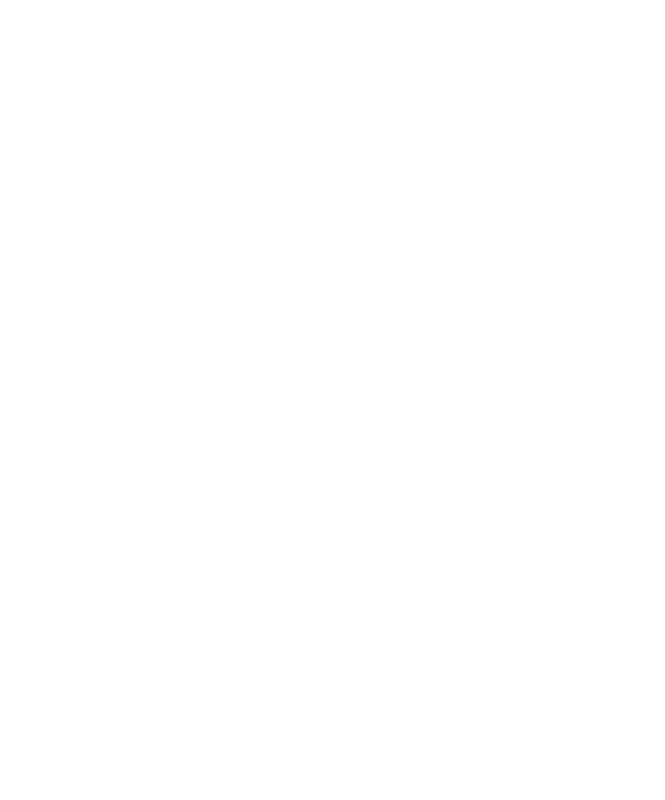
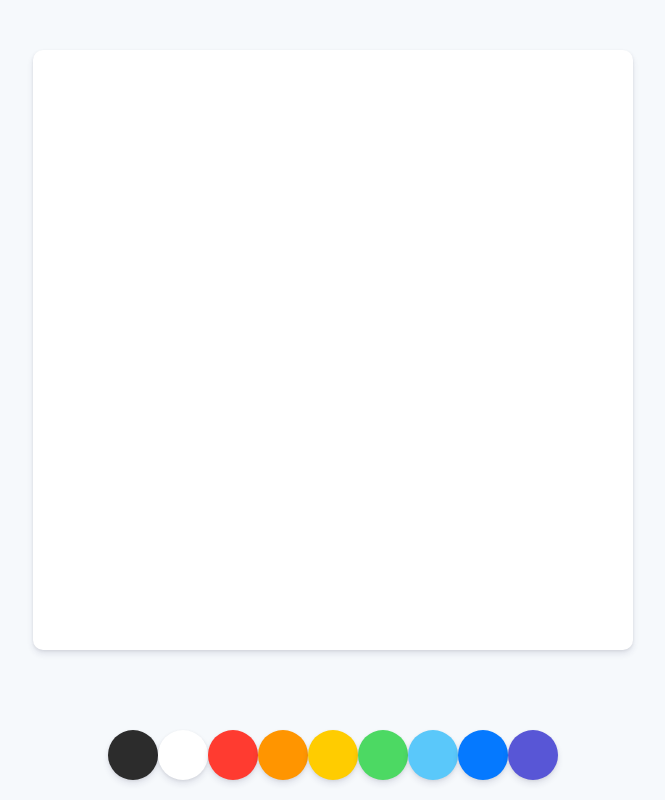
Before and after one commit to alstjr5949/paintjs, a plain HTML site: page index.html in a window 1280 px wide. Shown: the whole page, without its empty margins (307-972 px from the left). Drawn offline with Linux system fonts and the light colour scheme.

Commit message:
setup first

```diff
--- a/index.html
+++ b/index.html
@@ -8,6 +8,20 @@
   <title>PaintJS</title>
 </head>
 <body>
+  <canvas id="jsCanvas" class="canvas"></canvas>
+  <div class="controls">
+    <div class="controls__colors" id="jsColors">
+      <div class="controls__color" style="background-color:#2c2c2c"></div>
+      <div class="controls__color" style="background-color:white"></div>
+      <div class="controls__color" style="background-color:#FF3B30"></div>
+      <div class="controls__color" style="background-color:#FF9500"></div>
+      <div class="controls__color" style="background-color:#FFCC00"></div>
+      <div class="controls__color" style="background-color:#4CD963"></div>
+      <div class="controls__color" style="background-color:#5AC8FA"></div>
+      <div class="controls__color" style="background-color:#0579FF"></div>
+      <div class="controls__color" style="background-color:#5856D6"></div>
+    </div>
+  </div>
   <script src="app.js"></script>
 </body>
 </html>
--- /dev/null
+++ b/reset.css
@@ -0,0 +1,124 @@
+html,
+body,
+div,
+span,
+applet,
+object,
+iframe,
+h1,
+h2,
+h3,
+h4,
+h5,
+h6,
+p,
+blockquote,
+pre,
+a,
+abbr,
+acronym,
+address,
+big,
+cite,
+code,
+del,
+dfn,
+em,
+img,
+ins,
+kbd,
+q,
+s,
+samp,
+small,
+strike,
+strong,
+sub,
+sup,
+tt,
+var,
+b,
+u,
+i,
+center,
+dl,
+dt,
+dd,
+ol,
+ul,
+li,
+fieldset,
+form,
+label,
+legend,
+table,
+caption,
+tbody,
+tfoot,
+thead,
+tr,
+th,
+td,
+article,
+aside,
+canvas,
+details,
+embed,
+figure,
+figcaption,
+footer,
+header,
+hgroup,
+menu,
+nav,
+output,
+ruby,
+section,
+summary,
+time,
+mark,
+audio,
+video {
+  margin: 0;
+  padding: 0;
+  border: 0;
+  font-size: 100%;
+  font: inherit;
+  vertical-align: baseline;
+}
+/* HTML5 display-role reset for older browsers */
+article,
+aside,
+details,
+figcaption,
+figure,
+footer,
+header,
+hgroup,
+menu,
+nav,
+section {
+  display: block;
+}
+body {
+  line-height: 1;
+}
+ol,
+ul {
+  list-style: none;
+}
+blockquote,
+q {
+  quotes: none;
+}
+blockquote:before,
+blockquote:after,
+q:before,
+q:after {
+  content: "";
+  content: none;
+}
+table {
+  border-collapse: collapse;
+  border-spacing: 0;
+}
--- a/style.css
+++ b/style.css
@@ -0,0 +1,35 @@
+@import "reset.css";
+@import url("https://fonts.googleapis.com/css2?family=Poppins:wght@300&display=swap");
+
+body {
+  background-color: #f6f9fc;
+  font-family: "Poppins", sans-serif;
+  display: flex;
+  flex-direction: column;
+  align-items: center;
+  padding-top: 50px;
+}
+
+.canvas {
+  width: 600px;
+  height: 600px;
+  background-color: white;
+  border-radius: 10px;
+  box-shadow: 0 4px 6px rgba(50, 50, 93, 0.11), 0 1px 3px rgba(0, 0, 0, 0.08);
+}
+
+.controls {
+  margin-top: 80px;
+}
+
+.controls__colors {
+  display: flex;
+}
+
+.controls__colors .controls__color {
+  width: 50px;
+  height: 50px;
+  border-radius: 50%;
+  cursor: pointer;
+  box-shadow: 0 4px 6px rgba(50, 50, 93, 0.11), 0 1px 3px rgba(0, 0, 0, 0.08);
+}
```
